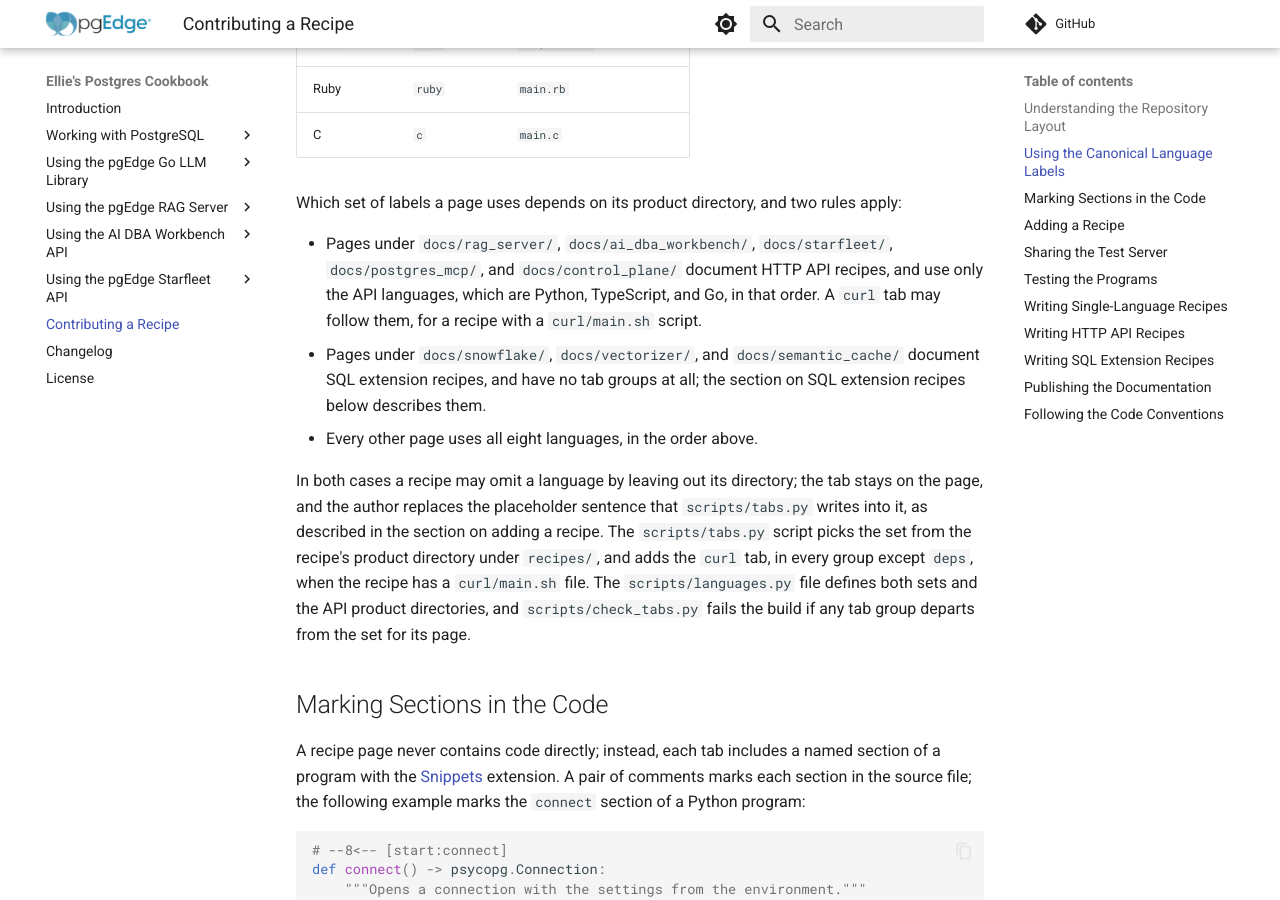
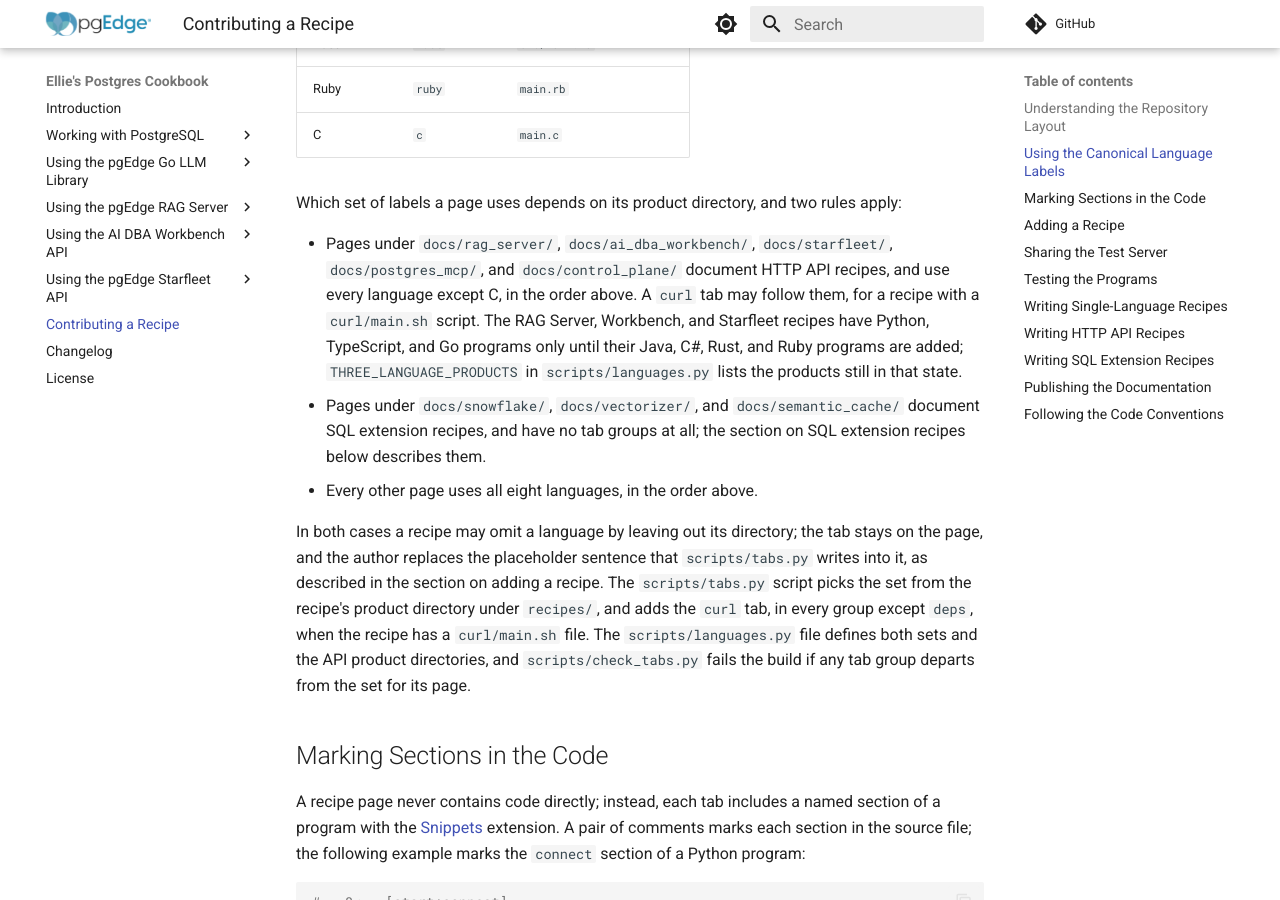
Before and after one commit to pgEdge/ellies-postgres-cookbook, an MkDocs documentation site: the page built from docs/contributing.md, in a window 1280 px wide and 900 px high, scrolled down 1791 px. Built offline with MkDocs 1.6.1 and Material for MkDocs 9.7.7, drawn with Linux system fonts in a browser that asks for light colours; comment, search, counter and statistics services are not loaded; some of the changed text lies outside the part shown.

Commit message:
Give the API recipes every language except C, product by product
The MCP Server and Control Plane recipes start on the full set. The RAG
Server, Workbench and Starfleet recipes keep Python, TypeScript and Go
until their Java, C#, Rust and Ruby programs are added.

```diff
--- a/docs/contributing.md
+++ b/docs/contributing.md
@@ -85,9 +85,12 @@ two rules apply:
 
 - Pages under `docs/rag_server/`, `docs/ai_dba_workbench/`,
   `docs/starfleet/`, `docs/postgres_mcp/`, and `docs/control_plane/`
-  document HTTP API recipes, and use only the API languages, which are
-  Python, TypeScript, and Go, in that order. A `curl` tab may follow them,
-  for a recipe with a `curl/main.sh` script.
+  document HTTP API recipes, and use every language except C, in the
+  order above. A `curl` tab may follow them, for a recipe with a
+  `curl/main.sh` script. The RAG Server, Workbench, and Starfleet recipes
+  have Python, TypeScript, and Go programs only until their Java, C#,
+  Rust, and Ruby programs are added; `THREE_LANGUAGE_PRODUCTS` in
+  `scripts/languages.py` lists the products still in that state.
 - Pages under `docs/snowflake/`, `docs/vectorizer/`, and
   `docs/semantic_cache/` document SQL extension recipes, and have no tab
   groups at all; the section on SQL extension recipes below describes
@@ -320,8 +323,8 @@ Starfleet API, the pgEdge Postgres MCP Server, and the pgEdge Control Plane
 API live under `recipes/<product>/<slug>/`, with their pages at
 `docs/<product>/<slug>.md`, where `<product>` is `rag_server`,
 `ai_dba_workbench`, `starfleet`, `postgres_mcp`, or `control_plane`. Each
-recipe has Python, TypeScript, and Go programs, and a `curl/main.sh` script
-unless its steps cannot be written as HTTP calls. The Python programs use
+recipe has a program in every language except C, and a `curl/main.sh`
+script unless its steps cannot be written as HTTP calls. The Python programs use
 `httpx`, the TypeScript programs use the built-in `fetch` function, the Go
 programs use the `net/http` package, and the curl scripts use `jq` to read
 JSON.
```
Also changed, not shown: 1 other file.
